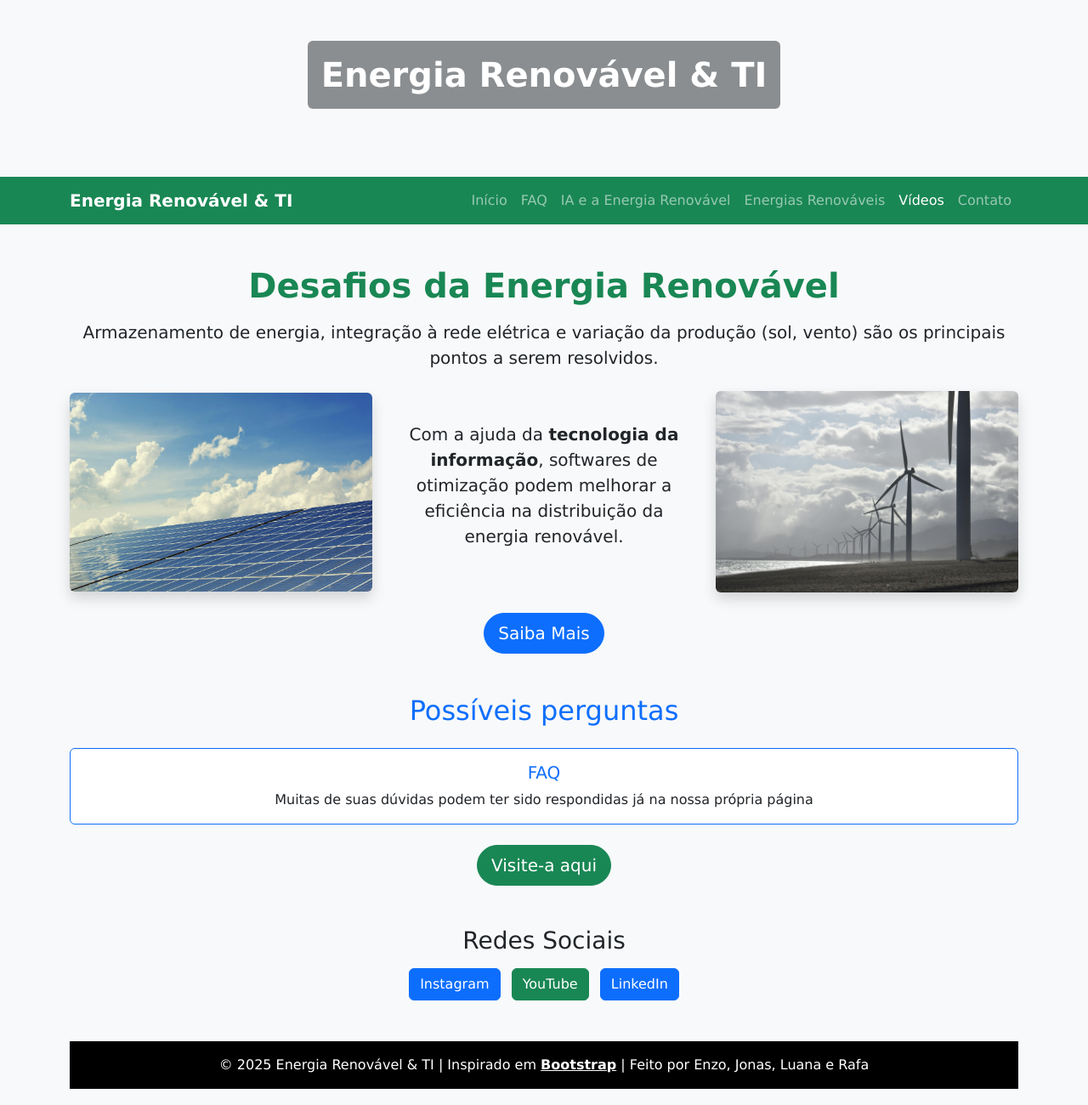
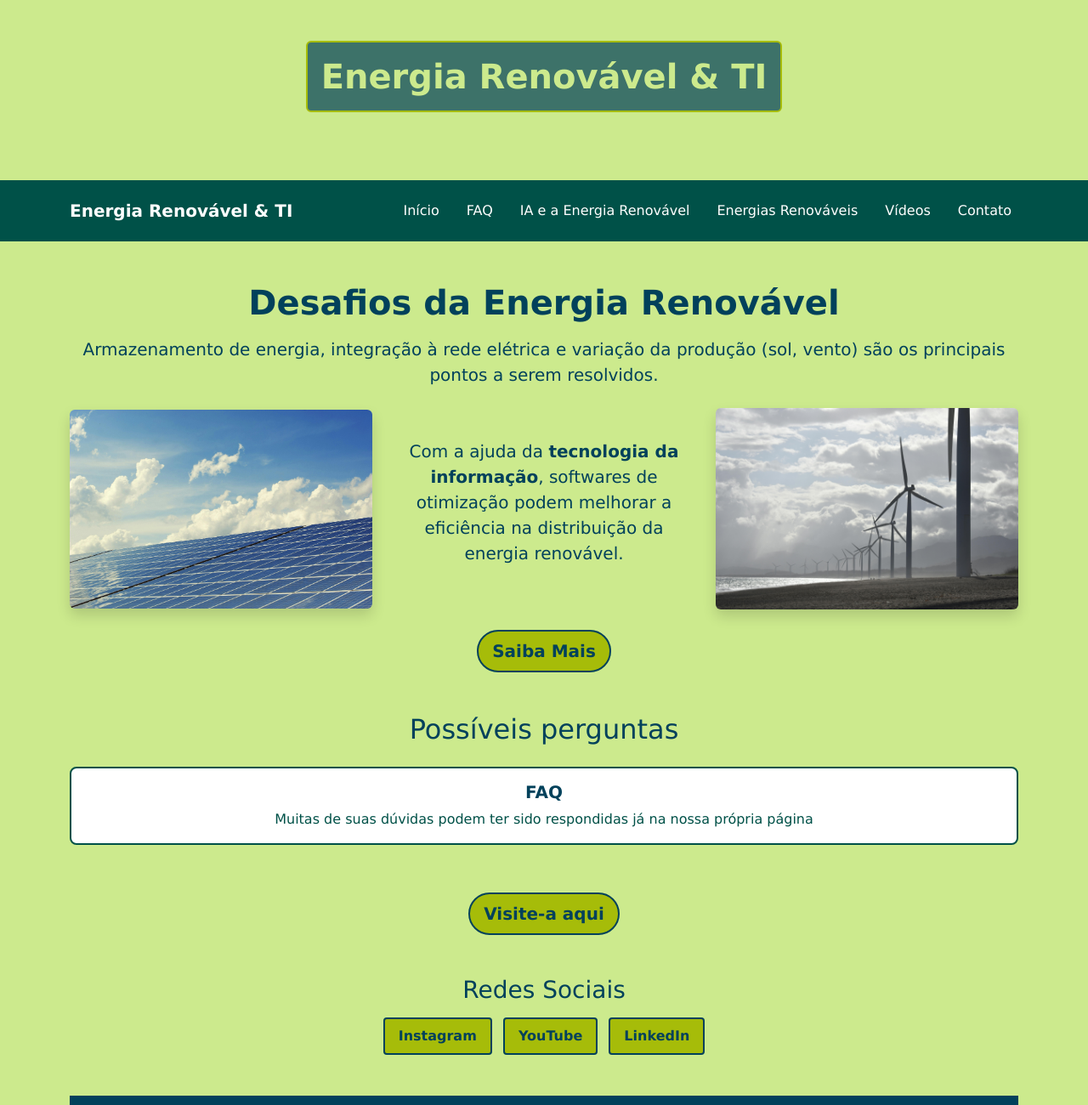
Before and after one commit to enzodorow/Energia-renov-vel-e-TI, a plain HTML site: page index.html in a window 1280 px wide. Shown: the top 1300 px of the page at 85% size. Drawn offline with nearby package versions, Linux system fonts and the light colour scheme.

Commit message:
Refactor index.html with updated styles and structure
Updated HTML structure and styles, including navbar and footer adjustments.

```diff
--- a/index.html
+++ b/index.html
@@ -6,37 +6,24 @@
   <title>Início</title>
   <link href="https://cdn.jsdelivr.net/npm/bootstrap@5.3.2/dist/css/bootstrap.min.css" rel="stylesheet">
   <link rel="icon" href="favicon-32x32.png" type="image/x-icon">
+  <link rel="stylesheet" href="style.css">
   <link rel="stylesheet" href="https://cdn.jsdelivr.net/npm/bootstrap-icons@1.13.1/font/bootstrap-icons.min.css">
   <script src="https://cdn.jsdelivr.net/npm/bootstrap@5.3.8/dist/js/bootstrap.bundle.min.js" integrity="sha384-FKyoEForCGlyvwx9Hj09JcYn3nv7wiPVlz7YYwJrWVcXK/BmnVDxM+D2scQbITxI" crossorigin="anonymous"></script>
 </head>
-<body class="bg-light">
 
-    <style>
-       .cabecalho-imagem {
-        background-image: url('painel.jpg');
-        background-size: cover;
-        background-position: center;
-        color: white;
-        text-align: center;
-        padding-top: 50px;
-       }
- body {
-    font-family: 'Verdana', sans-serif;
-  }
-
-   </style>
+<body>
 
   <!-- Cabeçalho -->
-  <header class="cabecalho-imagem text-white text-center p-5 mb-4">
+  <header class="cabecalho-imagem text-center p-5 mb-4">
     <div class="d-flex h-100 align-items-center justify-content-center">
-      <h1 class="fw-bold bg-dark bg-opacity-50 p-3 rounded">Energia Renovável & TI</h1>
+      <h1 class="fw-bold p-3 rounded">Energia Renovável & TI</h1>
     </div>
   </header>
 
   <!-- Navbar -->
-  <nav class="navbar navbar-expand-lg navbar-dark bg-success">
+  <nav class="navbar navbar-expand-lg">
     <div class="container">
-      <a class="navbar-brand fw-bold" href="index.html">Energia Renovável &amp; TI</a>
+      <a class="navbar-brand fw-bold" href="INDEX.html">Energia Renovável &amp; TI</a>
       <button class="navbar-toggler" type="button" data-bs-toggle="collapse" data-bs-target="#mainNav">
         <span class="navbar-toggler-icon"></span>
       </button>
@@ -47,7 +34,7 @@
         <li class="nav-item"><a class="nav-link" href="FAQ.html">FAQ</a></li>
         <li class="nav-item"><a class="nav-link" href="SOLUÇÃO.html">IA e a Energia Renovável</a></li>
         <li class="nav-item"><a class="nav-link" href="ENERGIAS RENOVÁVEIS.html">Energias Renováveis</a></li>
-        <li class="nav-item"><a class="nav-link active" href="VIDEOS.html">Vídeos</a></li>
+        <li class="nav-item"><a class="nav-link" href="VIDEOS.html">Vídeos</a></li>
         <li class="nav-item"><a class="nav-link" href="CONTATO.html">Contato</a></li>
       </ul>
     </div>
@@ -56,7 +43,7 @@
 
   <!-- Introdução -->
   <div class="container my-5">
-    <h1 class="text-center mb-3 fw-bold text-success">Desafios da Energia Renovável</h1>
+    <h1 class="text-center mb-3 fw-bold">Desafios da Energia Renovável</h1>
     <p class="lead text-center">
       Armazenamento de energia, integração à rede elétrica e variação da produção (sol, vento)
       são os principais pontos a serem resolvidos.
@@ -78,47 +65,46 @@
     </div>
 
     <div class="text-center mt-4">
-      <a href="SOLUÇÃO.html" target="_blank" class="btn btn-primary btn-lg rounded-pill">
+      <a href="SOLUÇÃO.html" target="_blank" class="btn btn-lg rounded-pill">
         Saiba Mais
       </a>
     </div>
-</div>
+  </div>
 
   <!-- Possíveis problemas -->
   <div class="container my-5">
-    <h2 class="text-center text-primary mb-4">Possíveis perguntas</h2>
+    <h2 class="text-center mb-4">Possíveis perguntas</h2>
     <div class="row g-3">
       <div class="col-md-12 text-center">
-        <div class="card border-primary">
-          <div class="card-body ">
-            <h5 class="card-title text-primary">FAQ</h5>
+        <div class="card">
+          <div class="card-body">
+            <h5 class="card-title">FAQ</h5>
             <p class="card-text">Muitas de suas dúvidas podem ter sido respondidas já na nossa própria página</p>
           </div>
         </div>
       </div>
 
     <div class="text-center mt-4">
-    <a href="FAQ.html" target="_blank" class="btn btn-success btn-lg rounded-pill">
-      Visite-a aqui
+      <a href="FAQ.html" target="_blank" class="btn btn-lg rounded-pill">
+        Visite-a aqui
       </a>
+    </div>
   </div>
-</div>
 
   <!-- Redes sociais -->
   <div class="container text-center my-5">
     <h3 class="mb-3">Redes Sociais</h3>
     <ul class="list-inline">
-      <li class="list-inline-item"><a href="#" class="btn btn-primary">Instagram</a></li>
-      <li class="list-inline-item"><a href="#" class="btn btn-success">YouTube</a></li>
-      <li class="list-inline-item"><a href="#" class="btn btn-primary">LinkedIn</a></li>
+      <li class="list-inline-item"><a href="#" class="btn">Instagram</a></li>
+      <li class="list-inline-item"><a href="#" class="btn">YouTube</a></li>
+      <li class="list-inline-item"><a href="#" class="btn">LinkedIn</a></li>
     </ul>
-</div>
+  </div>
 
    <!-- Rodapé -->
-  <footer class="bg-black text-white text-center py-3 mt-5">
-    <p class="mb-0">© 2025 Energia Renovável & TI | Inspirado em <a href="https://getbootstrap.com/" class="text-white fw-bold">Bootstrap</a> | Feito por Enzo, Jonas, Luana e Rafa</p>
+  <footer class="text-center py-3 mt-5">
+    <p class="mb-0">© 2025 Energia Renovável & TI | Inspirado em <a href="https://getbootstrap.com/" class="fw-bold">Bootstrap</a> | Feito por Enzo, Jonas, Luana e Rafa</p>
   </footer>
 
 </body>
-
 </html>
```
